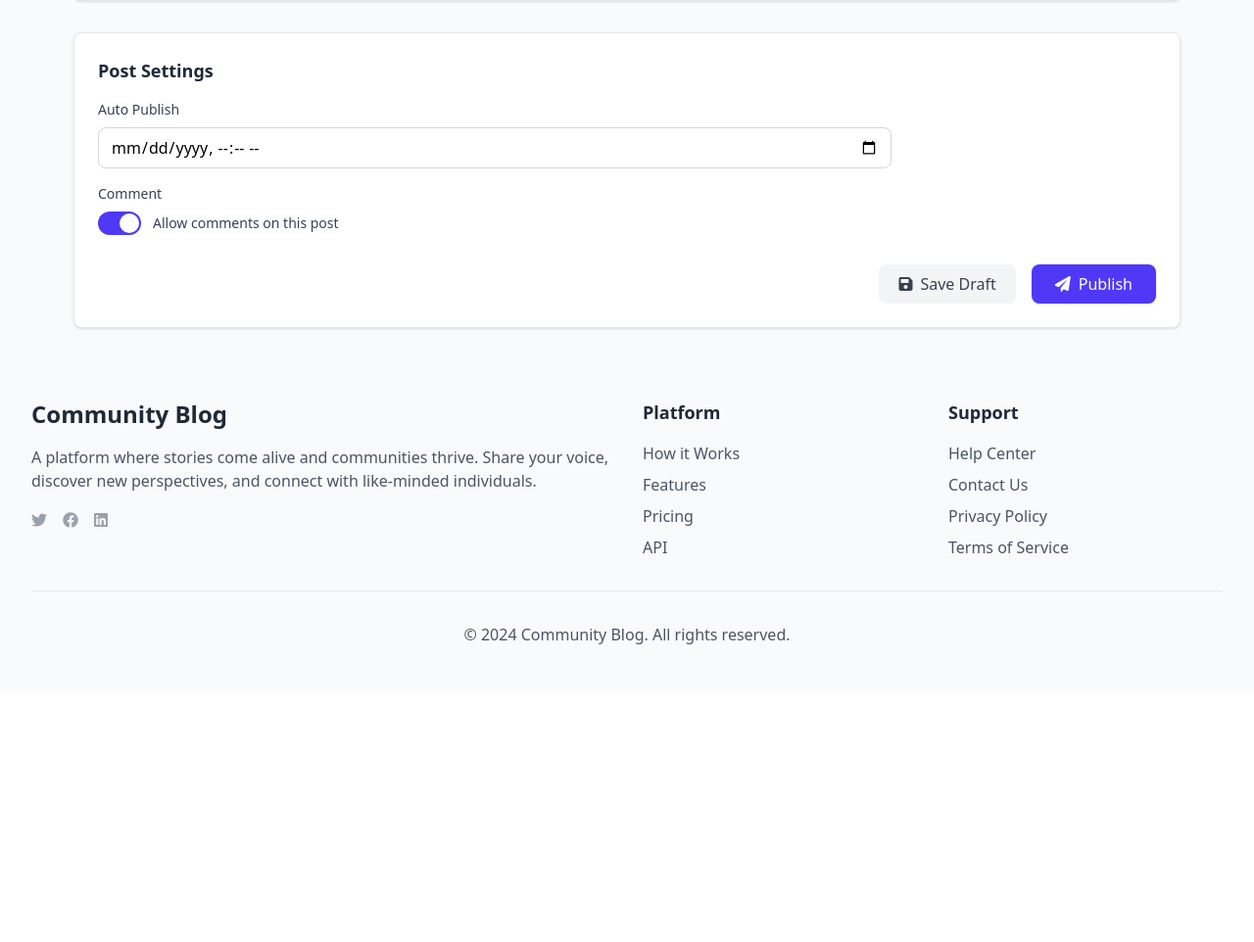
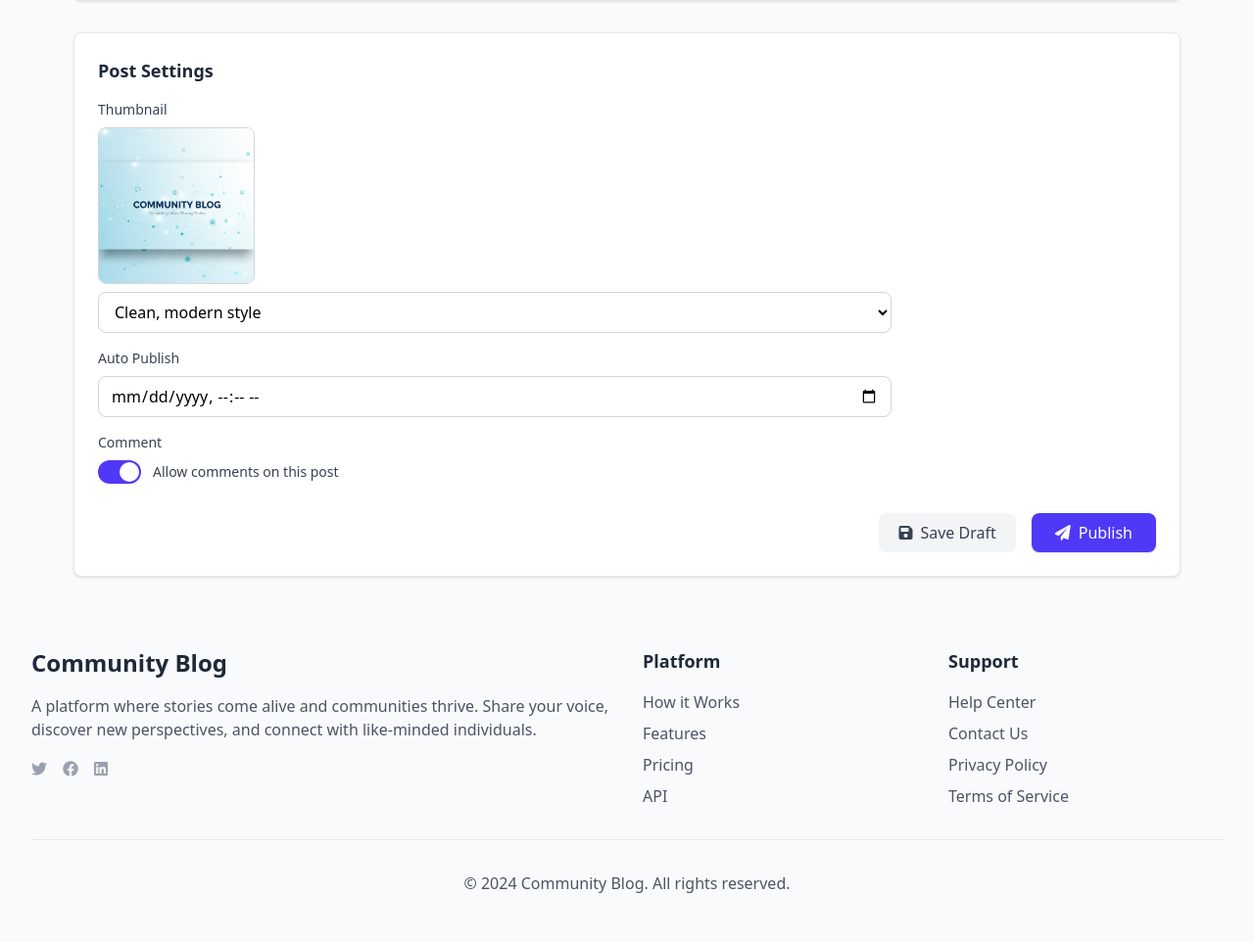
Before and after one commit to WokCao/community_blog, a Spring app: page /write-post in a window 1280 px wide. Shown: the part 839-1801 px from the top of the page at 98% size. Before the commit the page ends 1497 px from the top, so only its background shows below. Run offline with Thymeleaf, Linux system fonts and the light colour scheme; the template is opened without the code that fills it, so the values that code supplies are empty; some of the project's set-up classes (security, data sources, template engines, error pages and the like) are left out, and stand-ins take their place; some libraries are stand-ins or nearby versions.

Commit message:
Add: thumbnail field to post form + show preview

```diff
--- a/src/main/java/com/example/community_blog/dto/CreatePostRequest.java
+++ b/src/main/java/com/example/community_blog/dto/CreatePostRequest.java
@@ -32,4 +32,8 @@ public class CreatePostRequest {
     private Visibility visibility;
 
     private LocalDateTime autoPublishAt;
+
+    @NotNull(message = "Post thumbnail url cannot be null")
+    @NotEmpty(message = "Thumbnail url cannot be empty")
+    private String thumbnailUrl;
 }
--- a/src/main/java/com/example/community_blog/services/PostService.java
+++ b/src/main/java/com/example/community_blog/services/PostService.java
@@ -92,6 +92,7 @@ public class PostService {
         post.setTags(createPostRequest.getTags());
         post.setAuthor(currentUser);
         post.setVisibility(createPostRequest.getVisibility());
+        post.setThumbnailUrl(createPostRequest.getThumbnailUrl());
 
         if (createPostRequest.getAutoPublishAt() != null) {
             post.setAutoPublishAt(createPostRequest.getAutoPublishAt());
--- a/src/main/resources/static/css/output.css
+++ b/src/main/resources/static/css/output.css
@@ -786,6 +786,10 @@
     border-style: var(--tw-border-style);
     border-width: 2px;
   }
+  .border-4 {
+    border-style: var(--tw-border-style);
+    border-width: 4px;
+  }
   .border-t {
     border-top-style: var(--tw-border-style);
     border-top-width: 1px;
@@ -797,6 +801,9 @@
   .border-b {
     border-bottom-style: var(--tw-border-style);
     border-bottom-width: 1px;
+  }
+  .border-blue-500 {
+    border-color: var(--color-blue-500);
   }
   .border-gray-100 {
     border-color: var(--color-gray-100);
@@ -1283,6 +1290,16 @@
   .peer-checked\:opacity-100 {
     &:is(:where(.peer):checked ~ *) {
       opacity: 100%;
+    }
+  }
+  .hover\:scale-105 {
+    &:hover {
+      @media (hover: hover) {
+        --tw-scale-x: 105%;
+        --tw-scale-y: 105%;
+        --tw-scale-z: 105%;
+        scale: var(--tw-scale-x) var(--tw-scale-y);
+      }
     }
   }
   .hover\:cursor-pointer {
--- a/src/main/resources/static/js/write-post.js
+++ b/src/main/resources/static/js/write-post.js
@@ -6,6 +6,44 @@ document.getElementById("backgroundColorWrapper").addEventListener("click", func
     document.getElementById("backgroundColor").click();
 });
 
+const thumbnailBasePath = '/img/';
+const thumbnailData = [
+    ['thumbnail_1.jpg', 'Clean, modern style'],
+    ['thumbnail_2.jpg', 'Organic, hand-drawn style'],
+    ['thumbnail_3.jpg', 'Vibrant, colorful abstract style'],
+    ['thumbnail_4.jpg', 'Minimalist, subtle textures style'],
+    ['thumbnail_5.jpg', 'Digital, tech-focused style'],
+    ['thumbnail_6.jpg', 'Artistic, painted style'],
+    ['thumbnail_7.jpg', 'Vintage, retro aesthetic'],
+    ['thumbnail_8.jpg', 'Playful, cartoon-like style'],
+    ['thumbnail_9.jpg', 'Elegant, sophisticated style'],
+    ['thumbnail_10.jpg', 'Cozy, community-focused style'],
+]
+
+// Thumbnail options
+const thumbnailWrapper = document.getElementById('thumbnailUrl');
+const preview = document.getElementById('thumbnailPreview');
+thumbnailWrapper.innerHTML = '';
+
+// Add options dynamically
+thumbnailData.forEach(([filename, description]) => {
+    const option = document.createElement('option');
+    option.value = filename;
+    option.textContent = description;
+    thumbnailWrapper.appendChild(option);
+});
+
+// Function to update preview image
+function updatePreview() {
+    const selectedFile = thumbnailWrapper.value;
+    preview.src = thumbnailBasePath + selectedFile;
+    preview.alt = selectedFile;
+}
+
+// Show preview when selection changes
+thumbnailWrapper.addEventListener('change', updatePreview);
+thumbnailWrapper.value = 'thumbnail_1.jpg';
+updatePreview();
 
 // Rich Text Editor JavaScript
 const editor = document.getElementById('editor');
--- a/src/main/resources/templates/write-post.html
+++ b/src/main/resources/templates/write-post.html
@@ -77,6 +77,17 @@
                         </select>
                     </div>
 
+                    <!-- Select an available thumbnail image -->
+                    <div>
+                        <label for="thumbnailUrl" class="block text-sm font-medium text-gray-700 mb-2">Thumbnail</label>
+                        <img id="thumbnailPreview" src="" alt="Thumbnail Preview" class="mb-2 max-h-40 w-auto rounded-lg border border-gray-300 object-cover">
+                        <select id="thumbnailUrl" name="thumbnailUrl"
+                                class="w-full px-3 py-2 border border-gray-300 rounded-lg focus:ring-2 focus:ring-indigo-500 focus:border-transparent">
+                            <!-- Options will be populated dynamically -->
+                        </select>
+
+                    </div>
+
                     <!-- Select a specific time to publish the post automatically -->
                     <div>
                         <label for="autoPublishAt" class="block text-sm font-medium text-gray-700 mb-2">Auto
```
